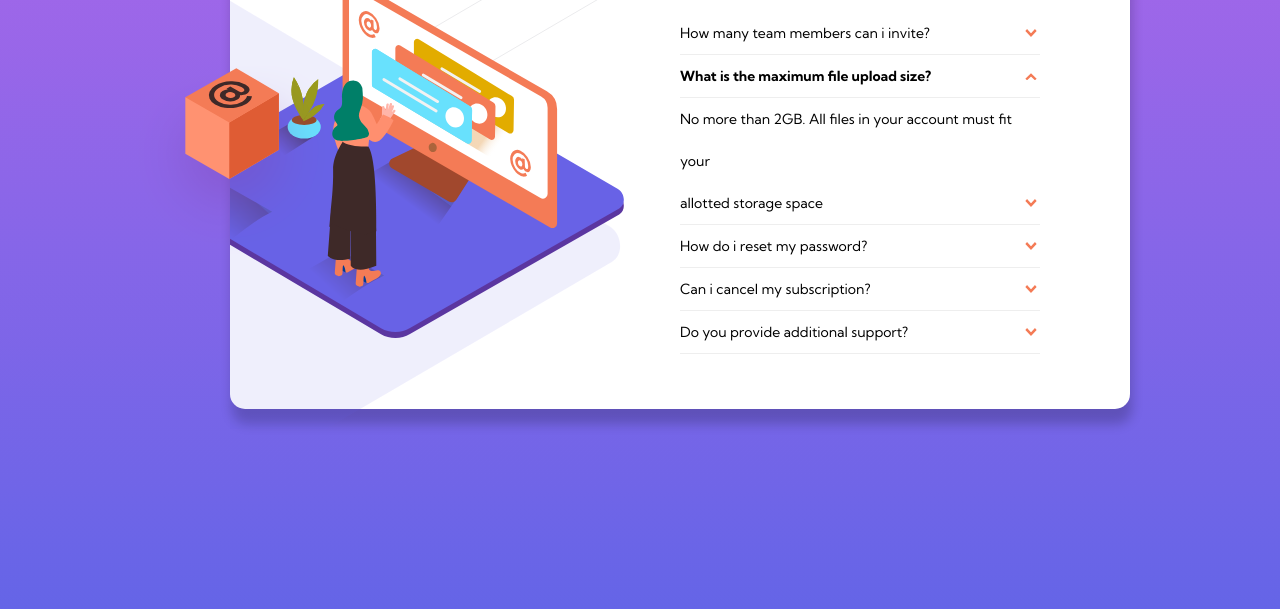
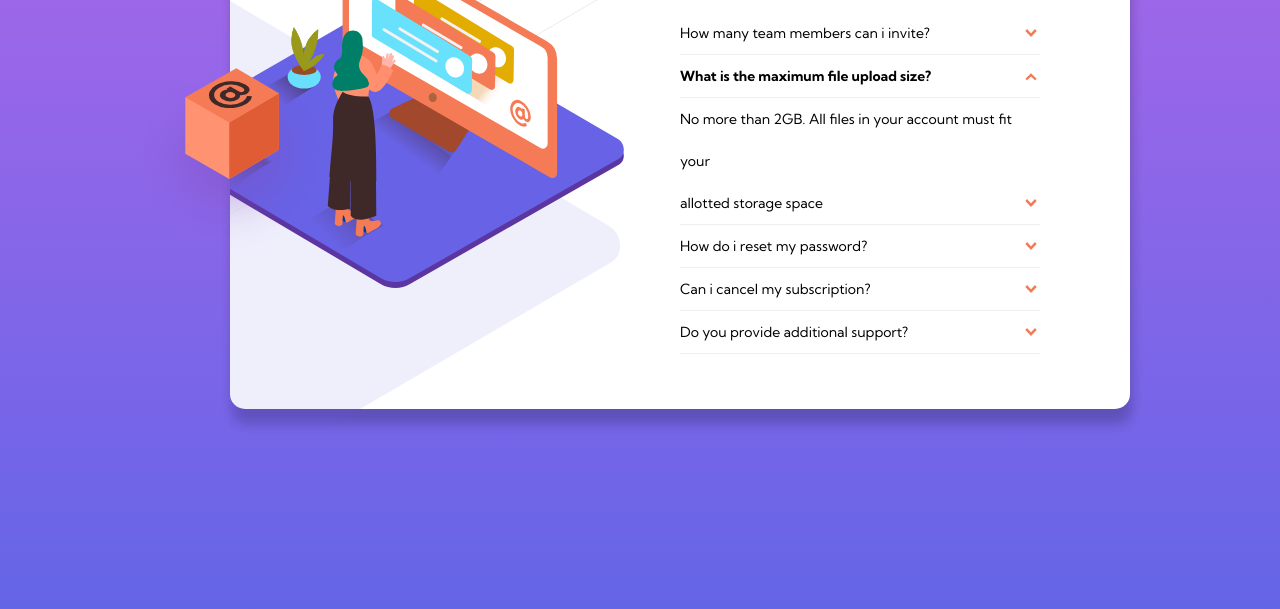
Before and after one commit to eminentpal/Eminent1, a plain HTML site: page index.html in a window 1280 px wide. Shown: the part 191-800 px from the top of the page. Drawn offline with Linux system fonts and the light colour scheme.

Commit message:
Update style.css

```diff
--- a/style.css
+++ b/style.css
@@ -114,7 +114,7 @@ h1 {
     background-color:;
     position: relative;
     overflow: hidden;
-    bottom: 500px;
+    bottom: 550px;
 }
 
 
```
